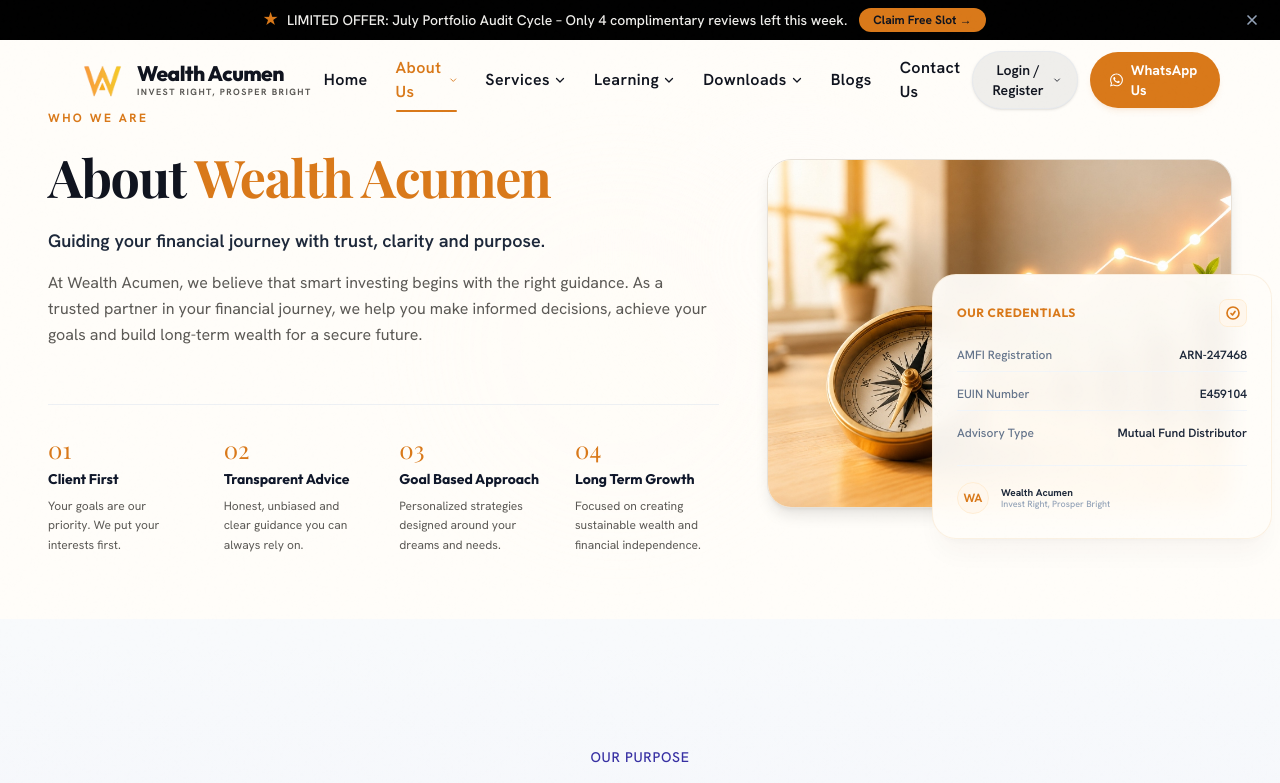
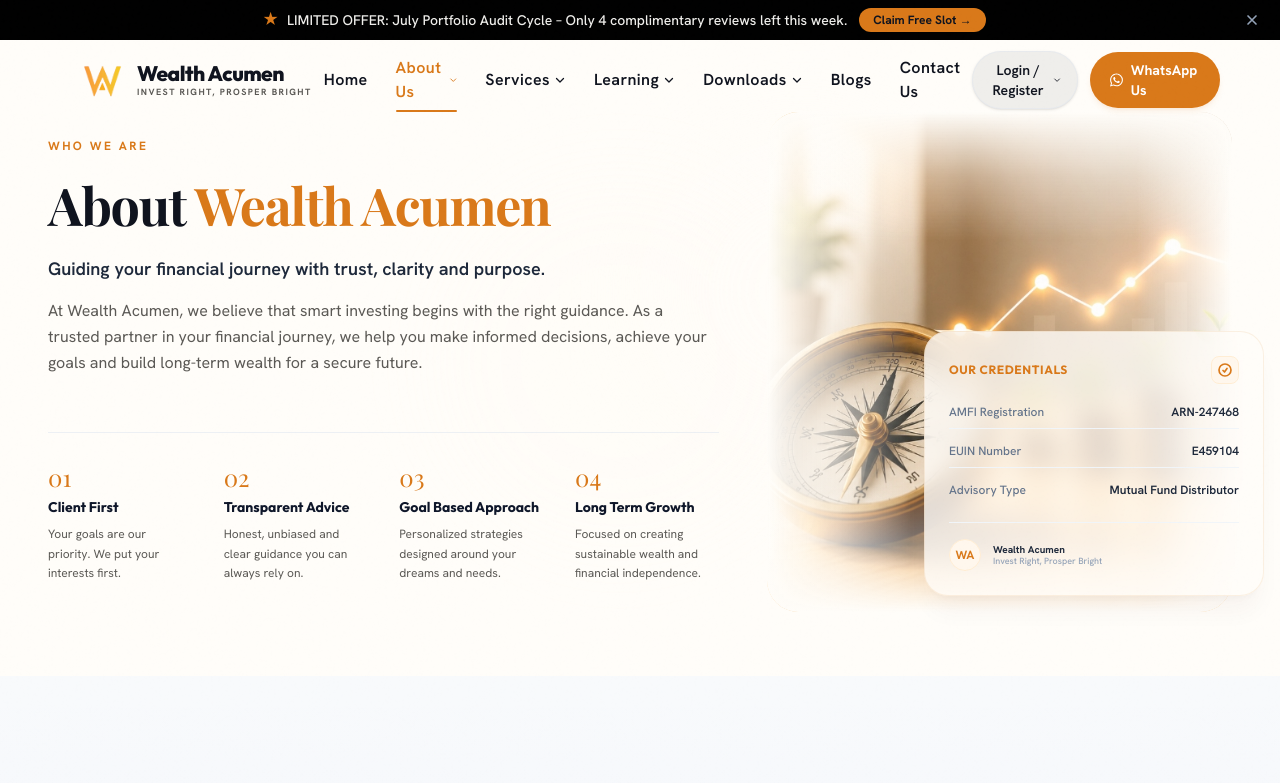
Before and after one commit to 0Akshat005/wealth-acumen, a Next.js app: page /about in a window 1280 px wide. Shown: the top 783 px of the page. Built offline with nearby package versions, Linux system fonts and the light colour scheme; a web font is replaced by a local one.

Commit message:
style: change about page hero image container to borderless immersive background overlay with multi-angle fading gradient mask

```diff
--- a/src/app/about/page.tsx
+++ b/src/app/about/page.tsx
@@ -145,25 +145,30 @@
               </div>
             </div>
 
-            {/* Right Column (45% width) with overlapping credentials card */}
-            <div className="lg:col-span-5 flex flex-col items-center justify-center relative w-full lg:h-full lg:min-h-[420px]">
-              {/* Main Visual Image */}
-              <div className="relative w-full aspect-[4/3] rounded-[24px] overflow-hidden border border-[#E7E1D8] shadow-lg bg-white">
+            {/* Right Column (45% width) with immersive disappearing visual */}
+            <div className="lg:col-span-5 relative w-full min-h-[380px] sm:min-h-[460px] lg:min-h-[500px] flex items-end justify-center lg:justify-end pb-6 lg:pb-0 z-10">
+              {/* Immersive Image Container */}
+              <div className="absolute inset-0 select-none pointer-events-none z-0 rounded-[32px] overflow-hidden">
                 <Image
                   src="/assets/images/about-hero-visual.jpg"
                   alt="Financial Growth Compass"
                   fill
-                  className="object-cover"
+                  className="object-cover object-center opacity-85"
                   priority
                 />
+                {/* 360-degree soft gradient disappearing masks to blend visual perfectly into #FFFDF9 */}
+                <div className="absolute inset-y-0 left-0 w-24 sm:w-36 bg-gradient-to-r from-[#FFFDF9] via-[#FFFDF9]/60 to-transparent" />
+                <div className="absolute inset-y-0 right-0 w-16 sm:w-24 bg-gradient-to-l from-[#FFFDF9] to-transparent" />
+                <div className="absolute inset-x-0 top-0 h-24 sm:h-32 bg-gradient-to-b from-[#FFFDF9] via-[#FFFDF9]/40 to-transparent" />
+                <div className="absolute inset-x-0 bottom-0 h-24 sm:h-32 bg-gradient-to-t from-[#FFFDF9] via-[#FFFDF9]/40 to-transparent" />
               </div>
 
               {/* Overlapping Floating Credentials Card */}
               <motion.div
                 initial={{ opacity: 0, y: 20 }}
                 animate={{ opacity: 1, y: 0 }}
-                transition={{ duration: 0.8, delay: 0.2 }}
-                className="w-full max-w-[340px] rounded-[24px] border border-orange-500/10 shadow-xl shadow-orange-950/[0.03] bg-[#FFFDF9]/95 backdrop-blur-md p-6 mt-6 lg:mt-0 lg:absolute lg:bottom-4 lg:-right-10 z-20"
+                transition={{ duration: 0.8, delay: 0.25 }}
+                className="relative z-10 w-full max-w-[340px] rounded-[24px] border border-orange-500/10 shadow-xl shadow-orange-950/[0.04] bg-[#FFFDF9]/80 backdrop-blur-md p-6 lg:absolute lg:bottom-4 lg:-right-8"
               >
                 <div className="flex justify-between items-center mb-5">
                   <span className="font-[family-name:var(--font-outfit)] text-xs font-bold text-[#D9791A] uppercase tracking-wider">
```
